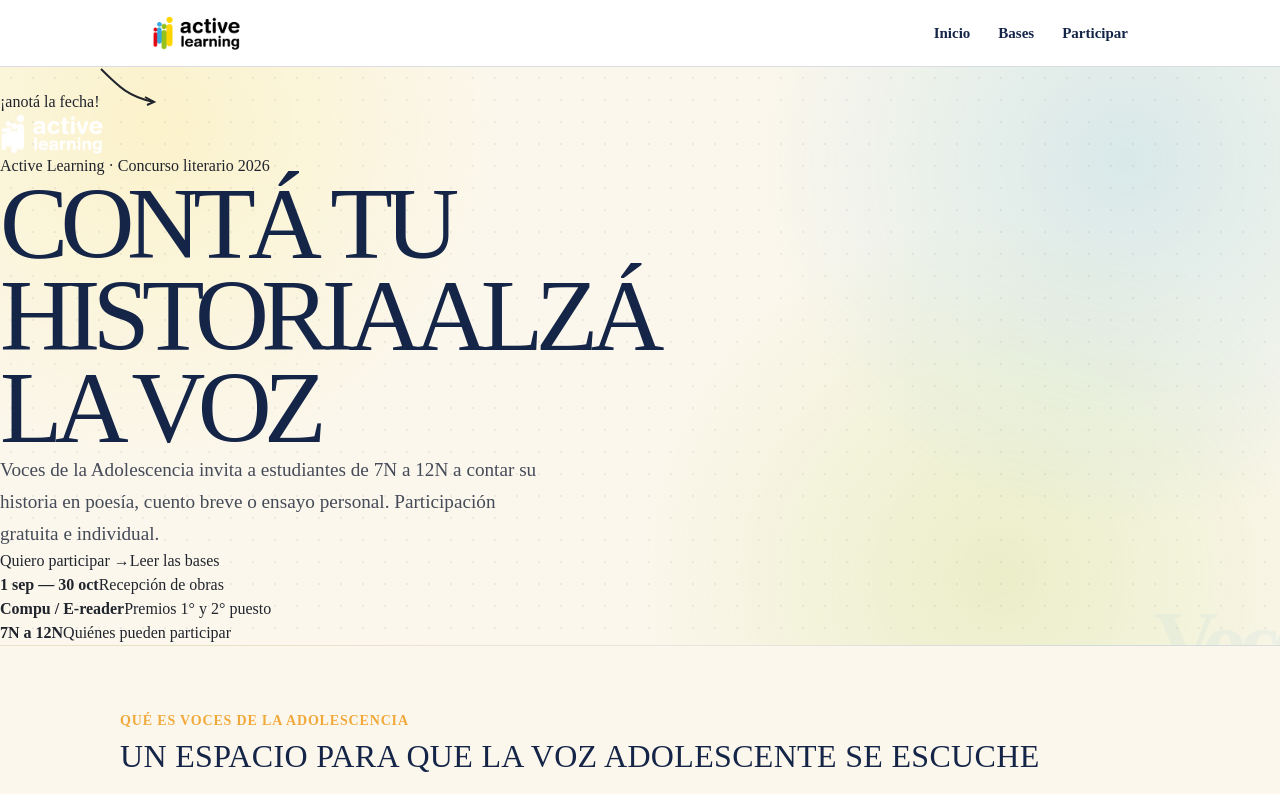
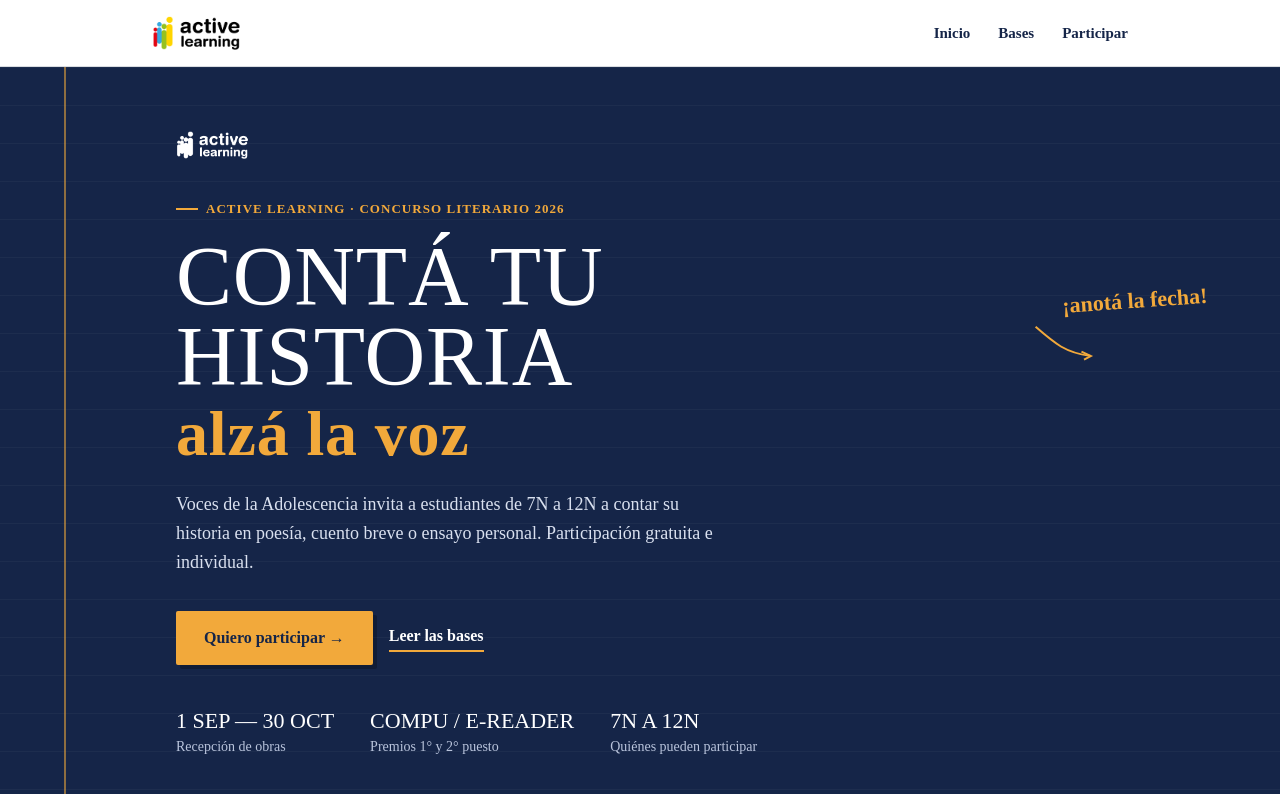
Before and after one commit to sophieblousson/voces-de-la-adolescencia, a Next.js app: page / in a window 1280 px wide. Shown: the top 794 px of the page. Built offline with nearby package versions, Linux system fonts and the light colour scheme.

Commit message:
Update Hero.module.css

```diff
--- a/components/home/Hero.module.css
+++ b/components/home/Hero.module.css
@@ -1,290 +1,215 @@
 .hero {
   position: relative;
   overflow: hidden;
-  border-bottom: 1px solid rgba(26, 23, 27, 0.08);
-  background:
-    radial-gradient(circle at 12% 10%, rgba(255, 213, 0, 0.14), transparent 28%),
-    radial-gradient(circle at 88% 16%, rgba(57, 169, 220, 0.18), transparent 30%),
-    radial-gradient(circle at 78% 88%, rgba(151, 191, 13, 0.16), transparent 32%),
-    var(--gradient-hero);
+  color: #ffffff;
+  background: var(--color-ink);
+  background-image:
+    repeating-linear-gradient(
+      rgba(255, 255, 255, 0.035) 0px,
+      rgba(255, 255, 255, 0.035) 1px,
+      transparent 1px,
+      transparent 38px
+    );
+  padding: 64px 0 80px;
+  border-bottom: 6px solid var(--color-marigold);
 }
 
 .hero::before {
   content: "";
   position: absolute;
-  inset: 0;
-  background: var(--texture-dots) 0 0 / 22px 22px;
-  opacity: 0.55;
-  pointer-events: none;
+  left: 64px;
+  top: 0;
+  bottom: 0;
+  width: 2px;
+  background: rgba(242, 169, 59, 0.55);
 }
 
-.hero::after {
-  content: "Voces";
-  position: absolute;
-  right: -4vw;
-  bottom: -5vw;
-font-size: clamp(3.1rem, 7vw, 5.5rem);
-  font-weight: var(--fw-black);
-  letter-spacing: -0.08em;
-  color: rgba(57, 169, 220, 0.055);
-  pointer-events: none;
+.wrap {
+  position: relative;
+  max-width: var(--max-width);
+  margin: 0 auto;
+  padding: 0 32px 0 56px;
+  z-index: 1;
 }
 
-.container {
-  position: relative;
-  z-index: 1;
-  max-width: var(--max-width);
-  margin: 0 auto;
- padding: clamp(3.25rem, 6vw, 5.5rem) var(--space-4);
-  display: grid;
-  grid-template-columns: minmax(0, 1.25fr) minmax(300px, 0.75fr);
-  gap: clamp(var(--space-8), 6vw, var(--space-16));
-  align-items: center;
+.heroLogo {
+  height: 28px !important;
+  margin-bottom: 34px;
 }
 
-.content {
-  max-width: 760px;
+.eyebrow {
+  display: inline-flex;
+  align-items: center;
+  gap: 8px;
+  color: var(--color-marigold);
+  font-size: 13px;
+  font-weight: 600;
+  letter-spacing: 0.08em;
+  text-transform: uppercase;
+  margin-bottom: 18px;
 }
 
-.emblem {
-  width: 64px;
-  height: 64px;
-  display: inline-flex;
-  align-items: center;
-  justify-content: center;
-  margin-bottom: var(--space-6);
-  border-radius: var(--radius-xl);
-  background: #ffffff;
-  border: 1px solid rgba(57, 169, 220, 0.18);
-  box-shadow: var(--shadow-sm);
-}
-
-.emblem span {
-  transform: translateY(-0.04em);
-  color: var(--color-accion-principal);
-  font-size: 4.2rem;
-  font-weight: var(--fw-black);
-  line-height: 1;
-}
-
-.kicker {
-  width: fit-content;
-  font-size: var(--fs-xs);
-  font-weight: var(--fw-black);
-  color: var(--color-accion-principal);
-  text-transform: uppercase;
-  letter-spacing: 0.14em;
-  margin: 0 0 var(--space-4);
-  padding: 0.55rem 0.85rem;
-  border-radius: var(--radius-full);
-  background: rgba(57, 169, 220, 0.1);
-  border: 1px solid rgba(57, 169, 220, 0.16);
+.eyebrow::before {
+  content: "";
+  width: 22px;
+  height: 2px;
+  background: var(--color-marigold);
+  display: inline-block;
 }
 
 .title {
-  max-width: 9ch;
-  font-size: clamp(3.4rem, 8vw, 6.4rem);
-  line-height: 0.9;
-  letter-spacing: -0.075em;
+  max-width: 760px;
   margin: 0;
+  color: #ffffff;
+  font-family: var(--font-display);
+  font-weight: 400;
+  font-size: clamp(48px, 7vw, 84px);
+  line-height: 0.95;
+  letter-spacing: 0.01em;
+  text-transform: uppercase;
 }
 
-.lema {
-  max-width: 740px;
-  font-size: clamp(1.45rem, 3vw, 2.35rem);
-  font-weight: var(--fw-black);
-  color: var(--color-accion-principal);
-  letter-spacing: -0.04em;
-  line-height: 1.08;
-  margin: var(--space-6) 0 var(--space-4);
+.title span {
+  display: block;
+  margin-top: 6px;
+  color: var(--color-marigold);
+  font-family: var(--font-script);
+  font-weight: 700;
+  font-size: clamp(40px, 6vw, 64px);
+  line-height: 1;
+  text-transform: none;
 }
 
 .lead {
-  font-size: clamp(1.08rem, 1.5vw, 1.25rem);
-  line-height: 1.65;
-  max-width: 58ch;
-  color: var(--color-texto-secundario);
-  margin-bottom: 0;
+  max-width: 560px;
+  margin: 24px 0 34px;
+  color: #d9e0ef;
+  font-size: 18px;
+  line-height: 1.6;
 }
 
-.ctas {
+.ctaRow {
   display: flex;
-  gap: var(--space-4);
   flex-wrap: wrap;
-  margin-top: var(--space-8);
+  align-items: center;
+  gap: 16px;
 }
 
-.meta {
+.btnPrimary {
+  display: inline-block;
+  background: var(--color-marigold);
+  color: var(--color-ink);
+  font-size: 16px;
+  font-weight: 700;
+  padding: 15px 28px;
+  border-radius: 2px;
+  box-shadow: 4px 4px 0 rgba(0, 0, 0, 0.25);
+  transition:
+    transform var(--transition-fast),
+    background-color var(--transition-fast);
+}
+
+.btnPrimary:hover {
+  background: var(--color-marigold-dark);
+  transform: translate(-1px, -1px);
+}
+
+.btnSecondary {
+  color: #ffffff;
+  font-size: 16px;
+  font-weight: 600;
+  border-bottom: 2px solid var(--color-marigold);
+  padding-bottom: 2px;
+}
+
+.btnSecondary:hover {
+  color: var(--color-marigold);
+}
+
+.heroMeta {
+  margin-top: 44px;
   display: flex;
   flex-wrap: wrap;
-  gap: var(--space-2);
-  margin-top: var(--space-6);
+  gap: 36px;
 }
 
-.meta span {
-  display: inline-flex;
-  align-items: center;
-  gap: var(--space-2);
-  padding: 0.55rem 0.8rem;
-  border-radius: var(--radius-full);
-  background: rgba(255, 255, 255, 0.78);
-  border: 1px solid rgba(26, 23, 27, 0.08);
-  color: var(--color-texto-principal);
-  font-size: var(--fs-sm);
-  font-weight: var(--fw-bold);
-  box-shadow: var(--shadow-xs);
+.heroMeta div {
+  color: #b9c4dc;
+  font-size: 14px;
 }
 
-.meta span::before {
-  content: "";
-  width: 8px;
-  height: 8px;
-  border-radius: var(--radius-full);
-  background: var(--color-acento-pedagogico);
+.heroMeta strong {
+  display: block;
+  color: #ffffff;
+  font-family: var(--font-display);
+  font-size: 22px;
+  font-weight: 400;
+  line-height: 1.1;
+  text-transform: uppercase;
 }
 
-.countdownBox {
-  position: relative;
-  overflow: hidden;
-  align-self: stretch;
-  min-height: 310px;
-  display: flex;
-  flex-direction: column;
-  justify-content: center;
-  padding: clamp(var(--space-6), 4vw, var(--space-10));
-  border-radius: var(--radius-xl);
-  background:
-    linear-gradient(145deg, rgba(255, 255, 255, 0.94), rgba(255, 255, 255, 0.76)),
-    var(--texture-dots) 0 0 / 20px 20px;
-  border: 1px solid rgba(57, 169, 220, 0.18);
-  box-shadow: var(--shadow-lg);
+.heroMeta span {
+  display: block;
+  margin-top: 3px;
 }
 
-.countdownBox::before {
-  content: "";
+.marginalia {
   position: absolute;
-  inset: 0;
-  background:
-    radial-gradient(circle at 20% 12%, rgba(255, 213, 0, 0.18), transparent 26%),
-    radial-gradient(circle at 90% 85%, rgba(151, 191, 13, 0.18), transparent 34%);
-  pointer-events: none;
-}
-
-.countdownBox {
-  position: relative;
-  overflow: hidden;
-  align-self: stretch;
-  min-height: 310px;
-  display: flex;
-  flex-direction: column;
-  justify-content: center;
-  padding: clamp(var(--space-6), 4vw, var(--space-10));
-  border-radius: var(--radius-xl);
-  background:
-    linear-gradient(145deg, rgba(255, 255, 255, 0.94), rgba(255, 255, 255, 0.76)),
-    var(--texture-dots) 0 0 / 20px 20px;
-  border: 1px solid rgba(57, 169, 220, 0.18);
-  box-shadow: var(--shadow-lg);
-  animation: floatCard 6s ease-in-out infinite;
-}
-
-.countdownKicker,
-.countdownDate,
-.countdownLabel {
-  position: relative;
+  right: 48px;
+  top: 220px;
+  width: 170px;
+  color: var(--color-marigold);
+  font-family: var(--font-script);
+  font-weight: 700;
+  font-size: 22px;
+  line-height: 1.15;
+  transform: rotate(-4deg);
   z-index: 1;
 }
 
-.countdownKicker {
-  color: var(--color-acento-pedagogico);
-  font-size: var(--fs-xs);
-  font-weight: var(--fw-black);
-  text-transform: uppercase;
-  letter-spacing: 0.14em;
-  margin: 0 0 var(--space-2);
+.marginalia svg {
+  position: absolute;
+  left: -30px;
+  top: 30px;
 }
 
-.countdownDate {
-  color: var(--color-texto-principal);
-  font-size: clamp(2rem, 4vw, 3.1rem);
-  font-weight: var(--fw-black);
-  letter-spacing: -0.065em;
-  line-height: 0.95;
-  margin: 0 0 var(--space-6);
-}
-
-.countdownLabel {
-  font-size: var(--fs-sm);
-  font-weight: var(--fw-black);
-  color: var(--color-texto-secundario);
-  text-transform: uppercase;
-  letter-spacing: 0.12em;
-  margin: 0 0 var(--space-4);
-}
-
-@media (max-width: 960px) {
-  .container {
-    grid-template-columns: 1fr;
+@media (max-width: 820px) {
+  .hero {
+    padding: 52px 0 64px;
   }
 
-  .title {
-    max-width: 12ch;
+  .hero::before {
+    left: 24px;
   }
 
-  .countdownBox {
-    min-height: auto;
+  .wrap {
+    padding: 0 20px 0 36px;
+  }
+
+  .marginalia {
+    display: none;
+  }
+
+  .heroMeta {
+    gap: 22px;
   }
 }
 
-@media (max-width: 640px) {
-  .container {
-    padding: var(--space-16) var(--space-4);
+@media (max-width: 560px) {
+  .title {
+    font-size: clamp(44px, 15vw, 60px);
   }
 
-  .emblem {
-    width: 56px;
-    height: 56px;
-    margin-bottom: var(--space-5);
+  .lead {
+    font-size: 16px;
   }
 
-  .emblem span {
-    font-size: 3.6rem;
+  .ctaRow {
+    flex-direction: column;
+    align-items: flex-start;
   }
 
-  .title {
-    font-size: clamp(3rem, 16vw, 4.4rem);
-  }
-
-  .lema {
-    font-size: 1.45rem;
-  }
-
-  .ctas {
+  .heroMeta {
     flex-direction: column;
   }
-
-  .meta {
-    align-items: flex-start;
-    flex-direction: column;
-  }
-
-  .countdownBox {
-    border-radius: var(--radius-lg);
-  }
 }
-@keyframes floatCard {
-  0%,
-  100% {
-    transform: translateY(0);
-  }
-
-  50% {
-    transform: translateY(-8px);
-  }
-}
-
-@media (prefers-reduced-motion: reduce) {
-  .countdownBox {
-    animation: none;
-  }
-}
```
